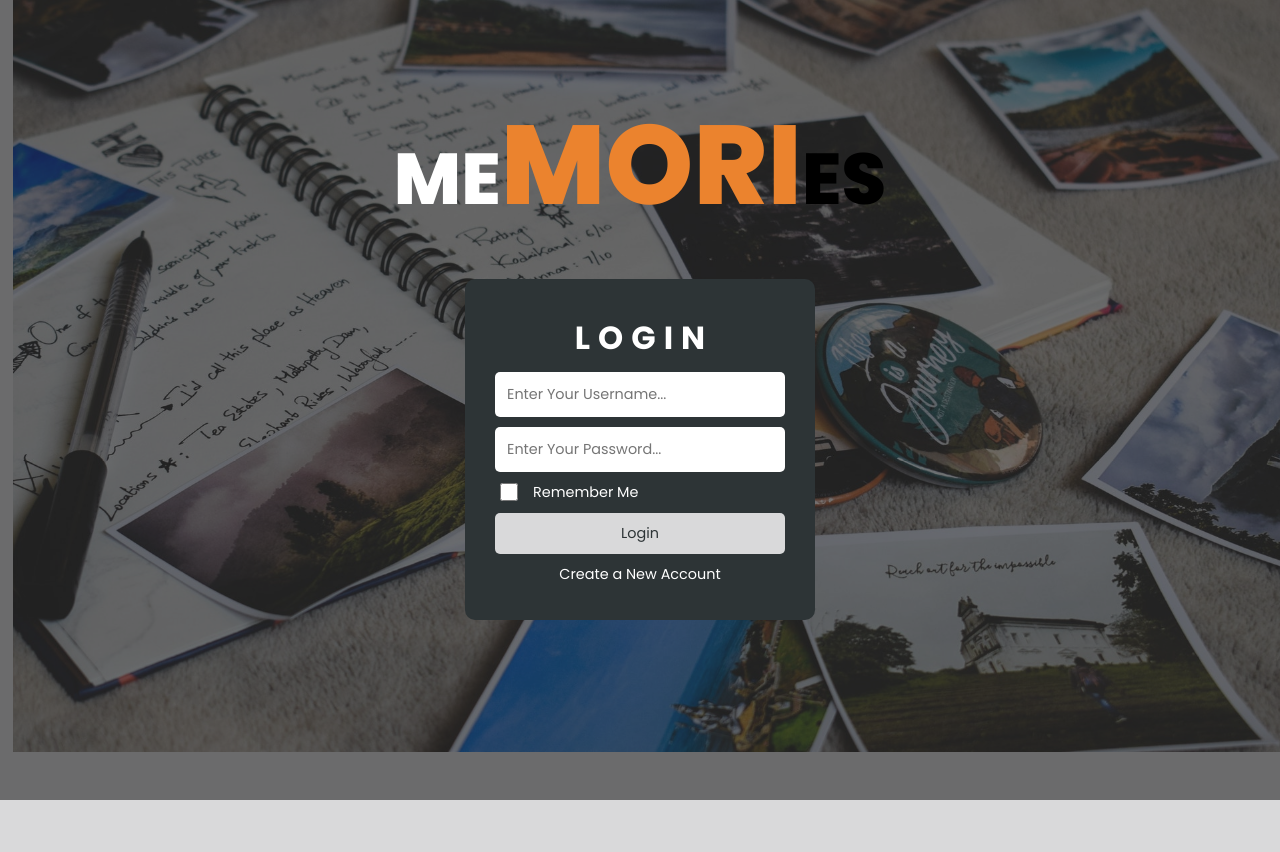
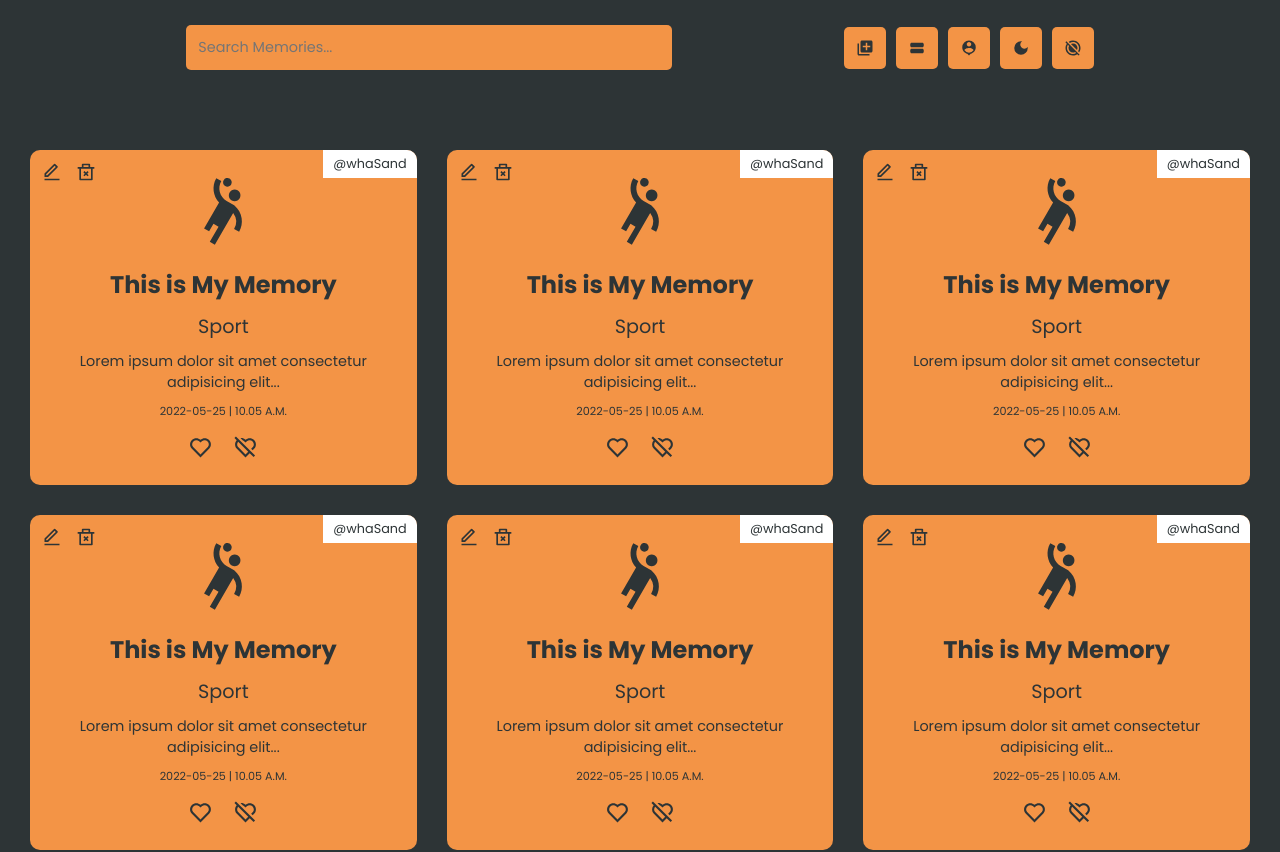
Before and after one commit to wahsandaruwan/memories_app_frontend, a React (Create React App) app: page / in a window 1280 px wide. Shown: the top 852 px of the page. Before the commit the page ends 800 px from the top, so only its background shows below. Built offline with nearby package versions, Linux system fonts and the light colour scheme; the HTML template or start-up script is replaced by a standard one.

Commit message:
Added edit and delete buttons for memory card

```diff
--- a/src/App.js
+++ b/src/App.js
@@ -5,8 +5,8 @@ import Home from "./Components/Pages/Home";
 const App = () => {
   return (
     <>
-      <Home />
-      {/* <Feed /> */}
+      {/* <Home /> */}
+      <Feed />
     </>
   )
 }
--- a/src/Components/Sections/Memory.js
+++ b/src/Components/Sections/Memory.js
@@ -2,11 +2,12 @@
 import { useState } from "react"
 
 // Custom modules
-import { RiHeartFill, RiHeartLine, RiDislikeFill, RiDislikeLine } from "react-icons/ri"
+import { RiHeartFill, RiHeartLine, RiDislikeFill, RiDislikeLine, RiEditLine, RiDeleteBin2Line } from "react-icons/ri"
 import { MdSportsHandball } from "react-icons/md"
 
 // Custom styling
 import "./Styles/MemoryStyles.css"
+import MainButton from "../Elements/MainButton"
 
 const Memory = () => {
     // Details state
@@ -31,15 +32,19 @@ const Memory = () => {
                     2022-05-25 | 10.05 A.M.
                 </p>
                 <div className="like-dislike">
-                    <RiHeartLine />
-                    <RiDislikeLine />
+                    <MainButton buttonText={<RiHeartLine />} />
+                    <MainButton buttonText={<RiDislikeLine />} />
                 </div>
                 <p className={`overlay ${toggleDetails ? "slide-left" : ""}`} onClick={() => setToggleDetails(false)}>
                     Lorem ipsum dolor sit amet consectetur adipisicing elit. Amet eaque, perspiciatis velit quaerat sed incidunt numquam. Labore incidunt iusto perspiciatis earum. Fuga excepturi facilis delectus. Lorem ipsum dolor sit amet consectetur adipisicing elit. Amet eaque, perspiciatis velit quaerat sed incidunt numquam. Labore incidunt iusto perspiciatis earum. Fuga excepturi facilis delectus.
                 </p>
-                <p className="user-name">
+                <div className="user-name">
                     @whaSand
-                </p>
+                </div>
+                <div className="memory-buttons">
+                    <MainButton buttonText={<RiEditLine />} />
+                    <MainButton buttonText={<RiDeleteBin2Line />} />
+                </div>
             </div>
         </>
     )
--- a/src/Components/Sections/Styles/MemoryStyles.css
+++ b/src/Components/Sections/Styles/MemoryStyles.css
@@ -60,6 +60,24 @@
   align-items: center;
 }
 
+.memory-section .like-dislike .button-custom {
+  background-color: transparent !important;
+  padding: 0 !important;
+  margin: 0 !important;
+  display: flex !important;
+  justify-content: center;
+  align-items: center;
+}
+
+.memory-section .like-dislike .button-custom > svg {
+  color: #2d3436;
+  transition: all 0.3s ease-in-out;
+}
+
+.memory-section .like-dislike .button-custom > svg:hover {
+  color: #ffffff;
+}
+
 /* Overlay */
 .memory-section .overlay {
   position: absolute;
@@ -85,7 +103,7 @@
 }
 
 /* Username */
-.user-name {
+.memory-section .user-name {
   position: absolute;
   top: 0;
   right: 0;
@@ -96,3 +114,33 @@
   margin: 0;
   cursor: pointer;
 }
+
+/* Edit & delete */
+.memory-section .memory-buttons {
+  position: absolute;
+  top: 5px;
+  left: 5px;
+  display: flex !important;
+  justify-content: center;
+  align-items: center;
+}
+
+.memory-section .memory-buttons .button-custom {
+  background-color: transparent !important;
+  padding: 0 !important;
+  margin: 7px !important;
+  display: flex !important;
+  justify-content: center;
+  align-items: center;
+}
+
+.memory-section .memory-buttons .button-custom > svg {
+  margin: 0 !important;
+  width: 20px;
+  height: 100%;
+  transition: all 0.3s ease-in-out;
+}
+
+.memory-section .memory-buttons .button-custom > svg:hover {
+  color: #ffffff;
+}
--- a/src/Components/Sections/Styles/NavBarStyles.css
+++ b/src/Components/Sections/Styles/NavBarStyles.css
@@ -36,15 +36,23 @@
 
 .menu .button-custom {
   background-color: #f39446 !important;
-  padding: 6px 12px !important;
+  padding: 12px !important;
+  display: flex !important;
+  justify-content: center;
+  align-items: center;
 }
 
 .menu .button-custom:hover {
   background-color: #ffffff !important;
-  color: #2d3436 !important;
 }
 
 .menu .button-custom > svg {
+  margin: 0 !important;
   width: 18px;
   height: 100%;
+  transition: all 0.3s ease-in-out;
 }
+
+.menu .button-custom:hover > svg {
+  color: #2d3436;
+}
```
